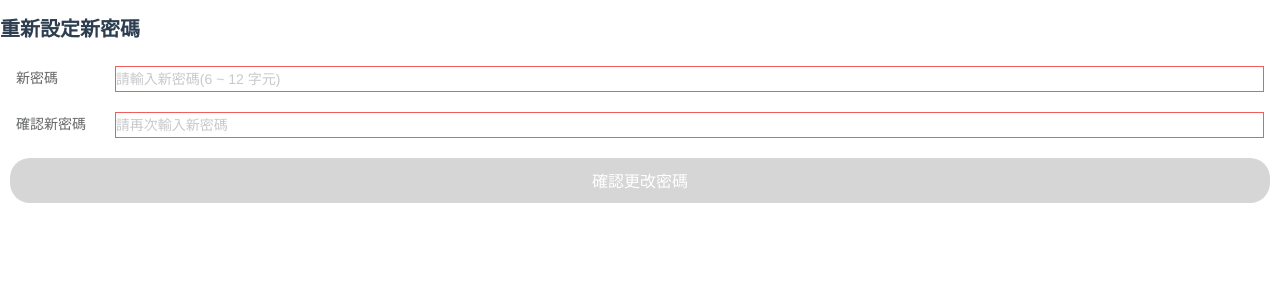
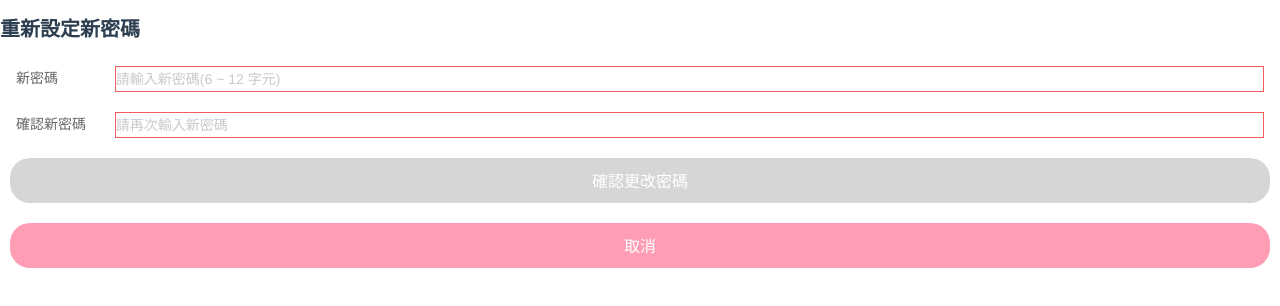
Before and after one commit to yachen168/Vue-Authentication, a Vue app: page /resetpassword in a window 1280 px wide. Shown: the top 306 px of the page. Built offline with nearby package versions, Linux system fonts and the light colour scheme; sample sign-in values are in the browser's storage; the HTML template or start-up script is replaced by a standard one.

Commit message:
feat: cancel button

```diff
--- a/src/views/ResetPassword.vue
+++ b/src/views/ResetPassword.vue
@@ -19,6 +19,10 @@
       buttonText="確認更改密碼"
       :isDisabled="resetedPassword&&checkedPassword&&resetedPassword !== checkedPassword"
       @clickHandler="$store.dispatch('resetPassword', resetedPassword)"
+    ></FormButton>
+    <FormButton
+      buttonText="取消"
+      @clickHandler="$router.push({name: 'UserInfoEdit'})"
     ></FormButton>
   </form>
 </template>
```
